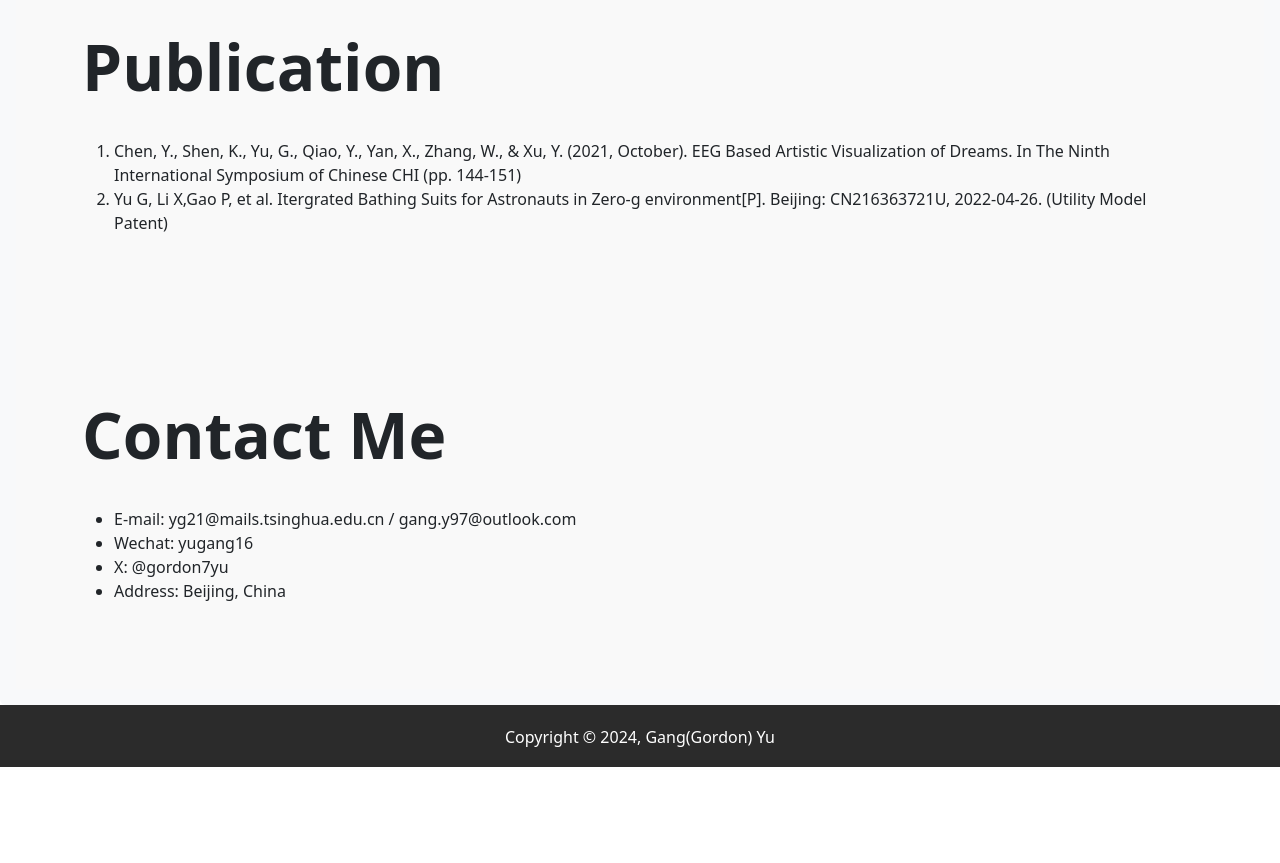
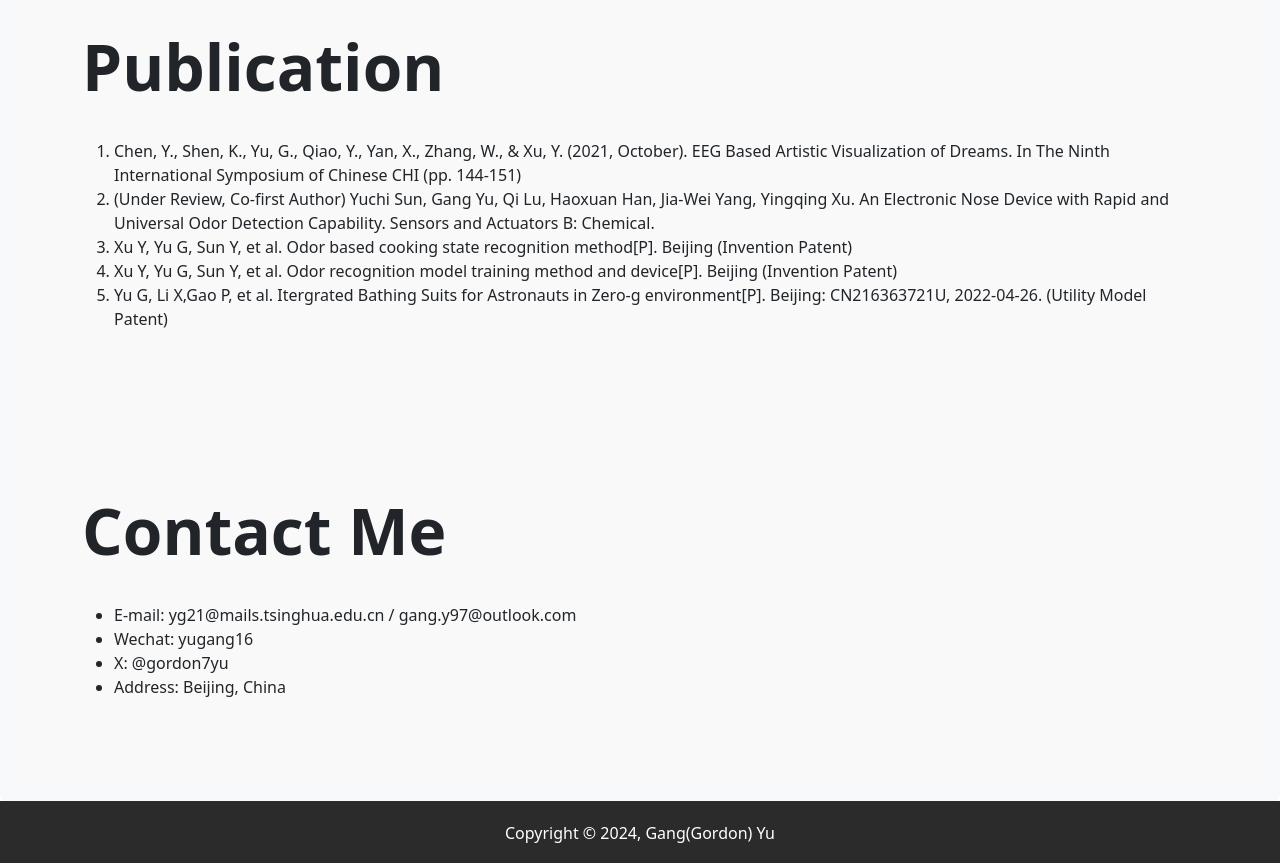
Before and after one commit to gordon7yu/myweb, a plain HTML site: page index.html in a window 1280 px wide. Shown: the part 2594-3457 px from the top of the page. Before the commit the page ends 3361 px from the top, so only its background shows below. Drawn offline with Linux system fonts and the light colour scheme.

Commit message:
Update index.html

```diff
--- a/index.html
+++ b/index.html
@@ -186,6 +186,15 @@
 						Chen, Y., Shen, K., Yu, G., Qiao, Y., Yan, X., Zhang, W., & Xu, Y. (2021, October). EEG Based Artistic Visualization of Dreams. In The Ninth International Symposium of Chinese CHI (pp. 144-151)
 					</li>
 					<li>
+						(Under Review, Co-first Author) Yuchi Sun, Gang Yu, Qi Lu, Haoxuan Han, Jia-Wei Yang, Yingqing Xu. An Electronic Nose Device with Rapid and Universal Odor Detection Capability. Sensors and Actuators B: Chemical.
+					</li>
+					<li>
+						Xu Y, Yu G, Sun Y, et al. Odor based cooking state recognition method[P]. Beijing (Invention Patent)
+					</li>
+					<li>
+						Xu Y, Yu G, Sun Y, et al. Odor recognition model training method and device[P]. Beijing (Invention Patent)
+					</li>
+					<li>
 						Yu G, Li X,Gao P, et al. Itergrated Bathing Suits for Astronauts in Zero-g environment[P]. Beijing: CN216363721U, 2022-04-26. (Utility Model Patent)
 					</li>
 				</ol>
```
